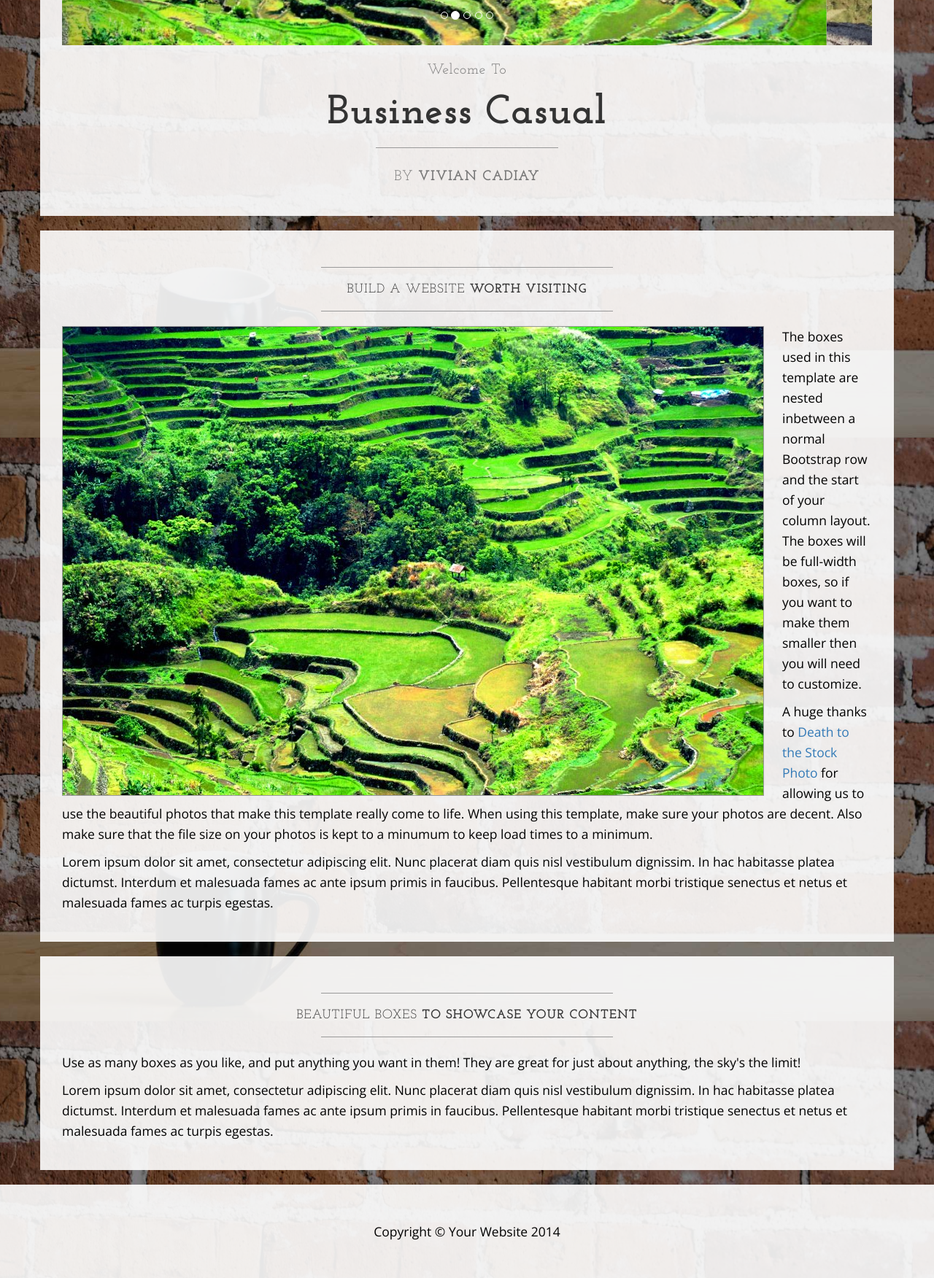
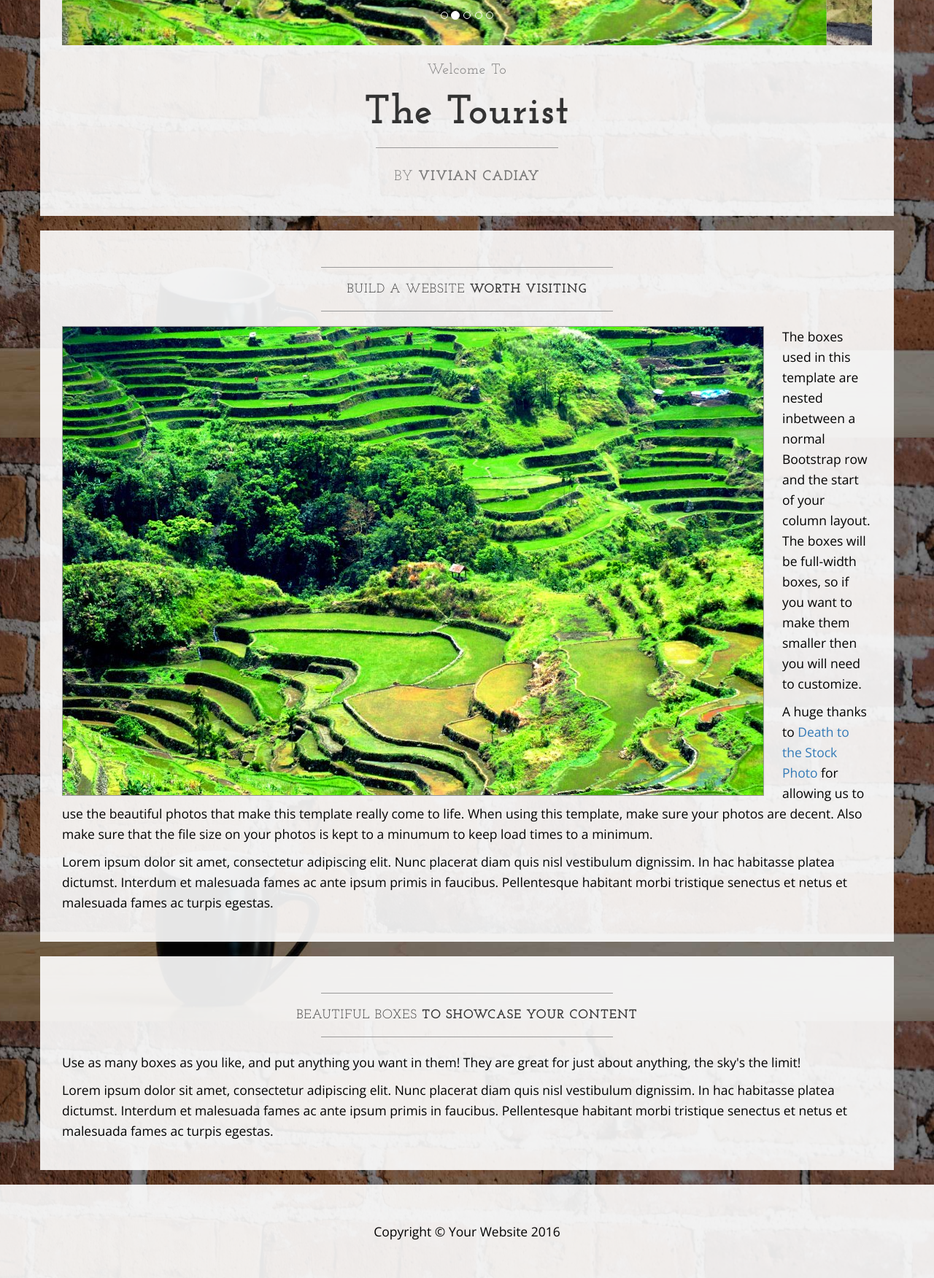
Before and after one commit to cadiayvivian11/BANAUEbuisnesscasual.github.io, a plain HTML site: page index.html in a window 1280 px wide. Shown: the part 1000-2752 px from the top of the page at 73% size. Drawn offline with nearby package versions, Linux system fonts and the light colour scheme; files whose address does not match are found by name.

Commit message:
Update index.html

```diff
--- a/index.html
+++ b/index.html
@@ -116,7 +116,7 @@
                     <h2 class="brand-before">
                         <small>Welcome to</small>
                     </h2>
-                    <h1 class="brand-name">Business Casual</h1>
+                    <h1 class="brand-name">The Tourist</h1>
                     <hr class="tagline-divider">
                     <h2>
                         <small>By
@@ -165,7 +165,7 @@
         <div class="container">
             <div class="row">
                 <div class="col-lg-12 text-center">
-                    <p>Copyright &copy; Your Website 2014</p>
+                    <p>Copyright &copy; Your Website 2016</p>
                 </div>
             </div>
         </div>
```
